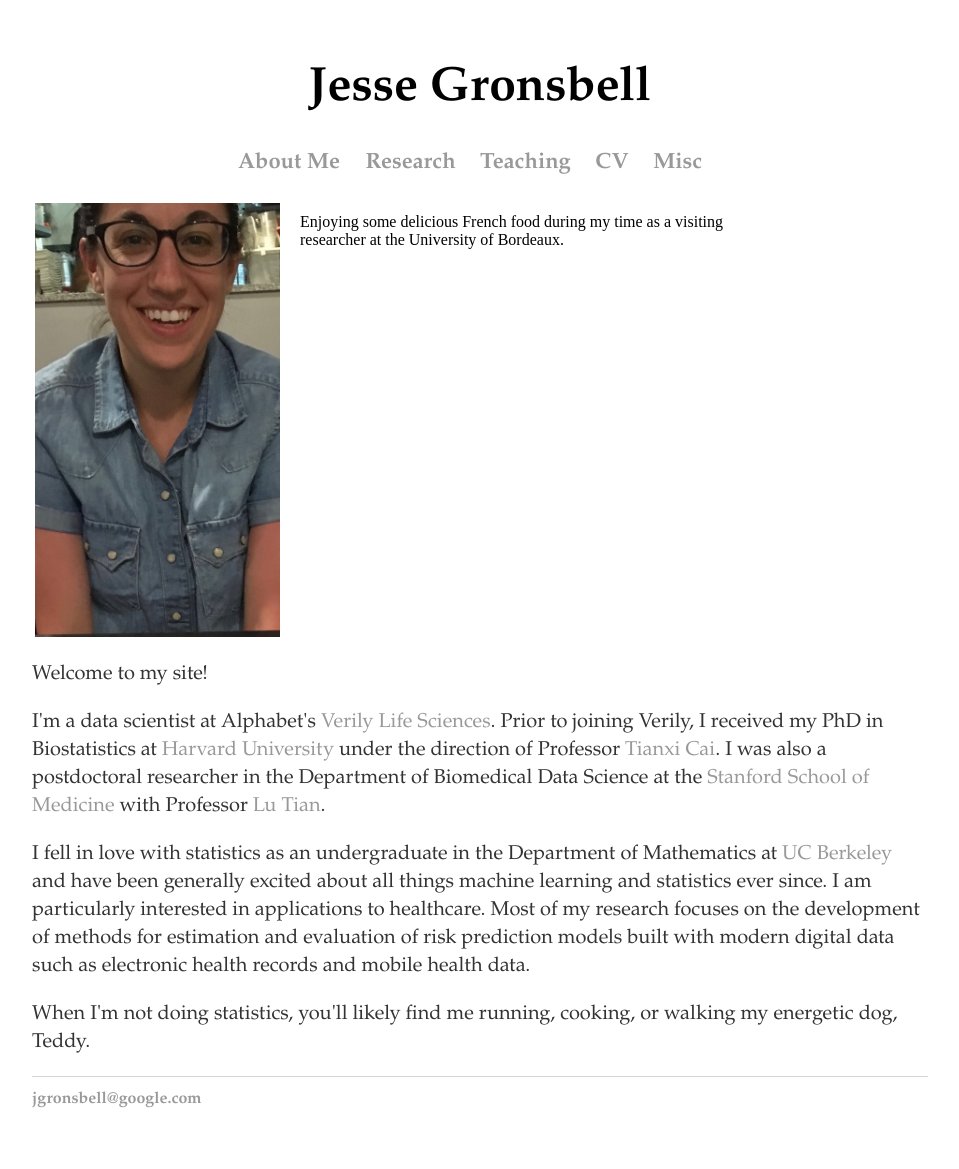
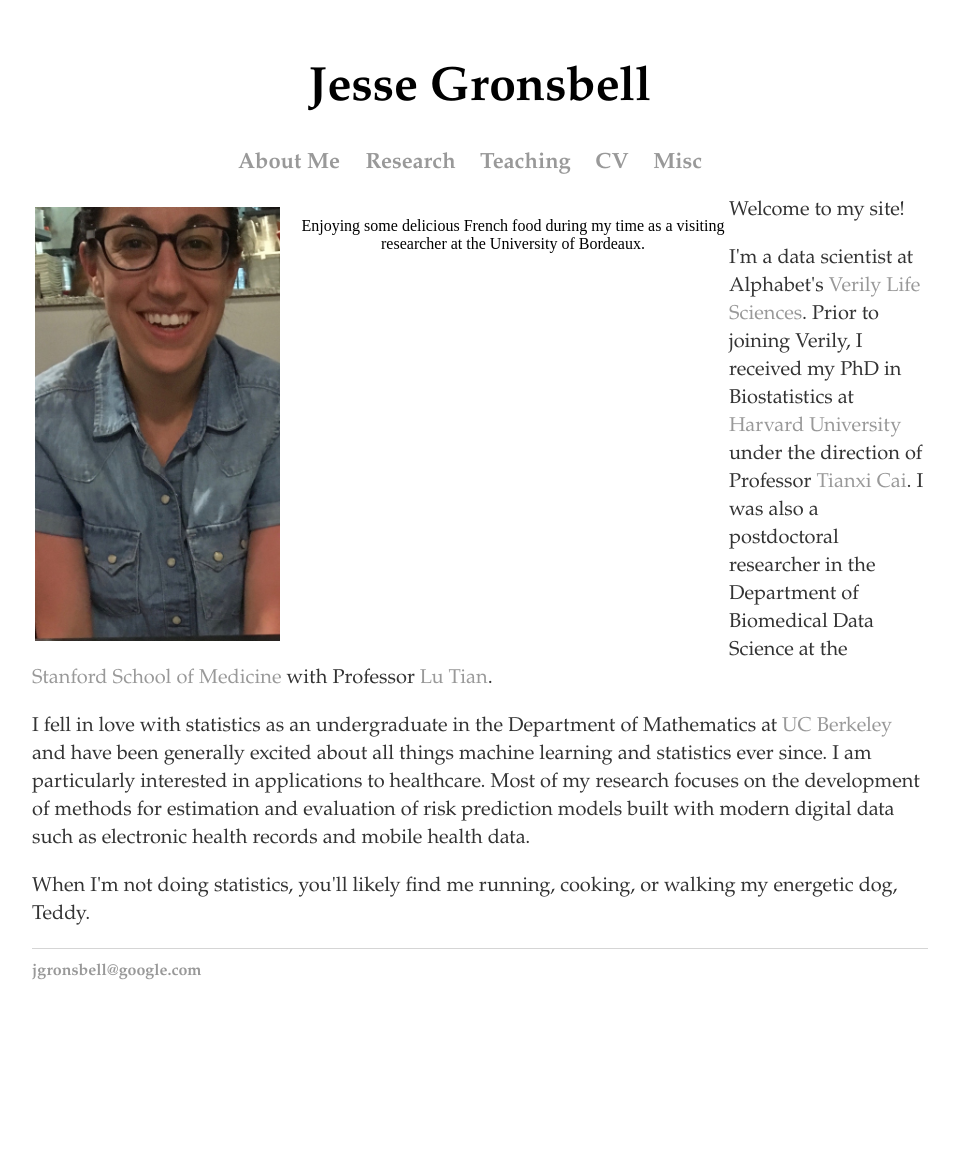
Before and after one commit to jgrons/old_website, a Jekyll site: the page built from index.html, in a window 1280 px wide. Shown: the whole page, without its empty margins (160-1119 px from the left). Built offline with Jekyll 4.4.1, drawn with Linux system fonts in a browser that asks for light colours; after the commit the page ends 1041 px from its top, so only the background shows below that.

Commit message:
Update index.html

```diff
--- a/index.html
+++ b/index.html
@@ -4,11 +4,11 @@
 ---
 
 
-<table>
+<table align = "left">
 
 <tr>
 
-<td align="left">
+<td align="center">
 <img src="../pics/me_france.jpeg" HEIGHT="434" WIDTH="245" align="left" style="margin:8px 20px 0px 0px"
                   title="JG" alt="JG"/>
 <br />
```
